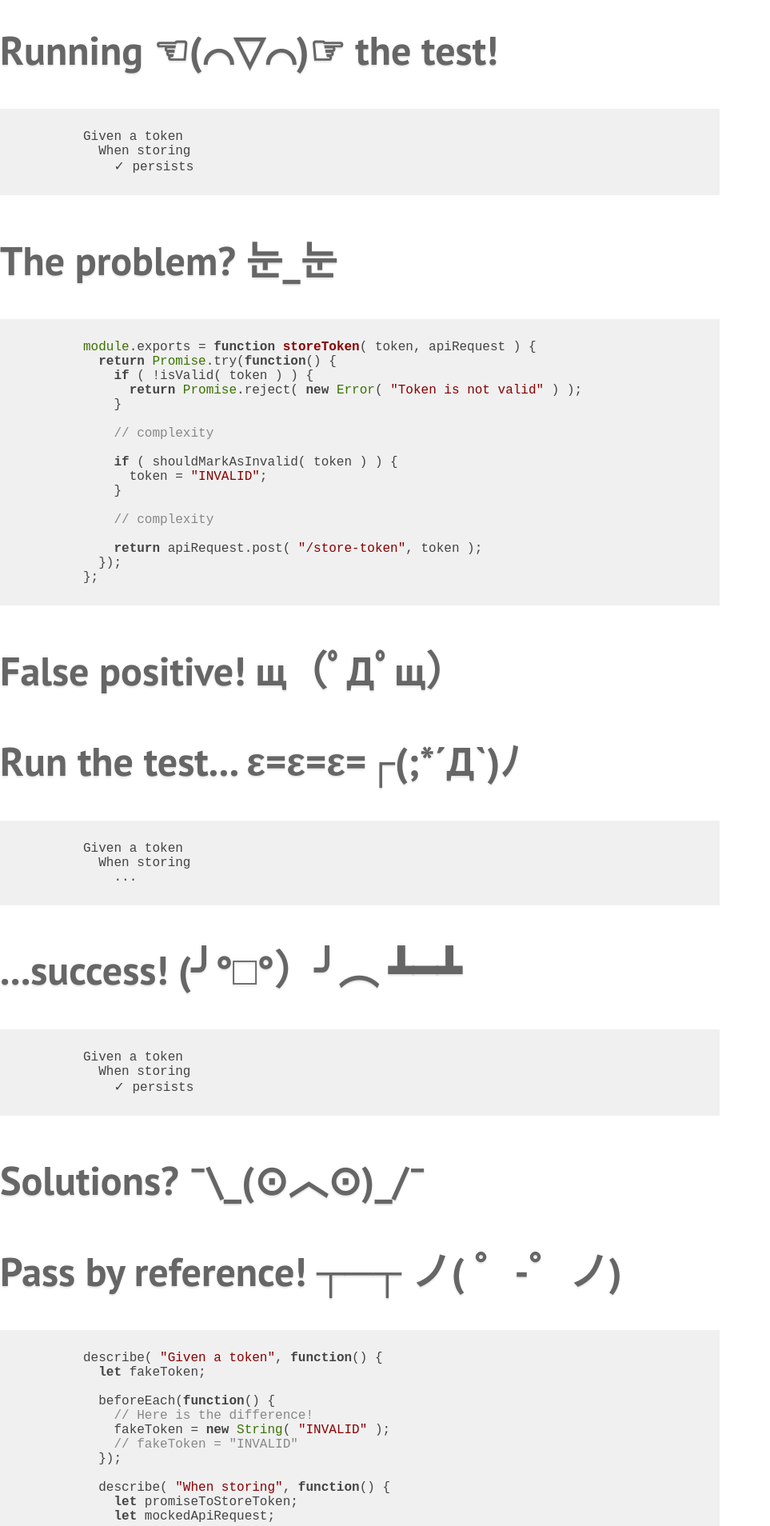
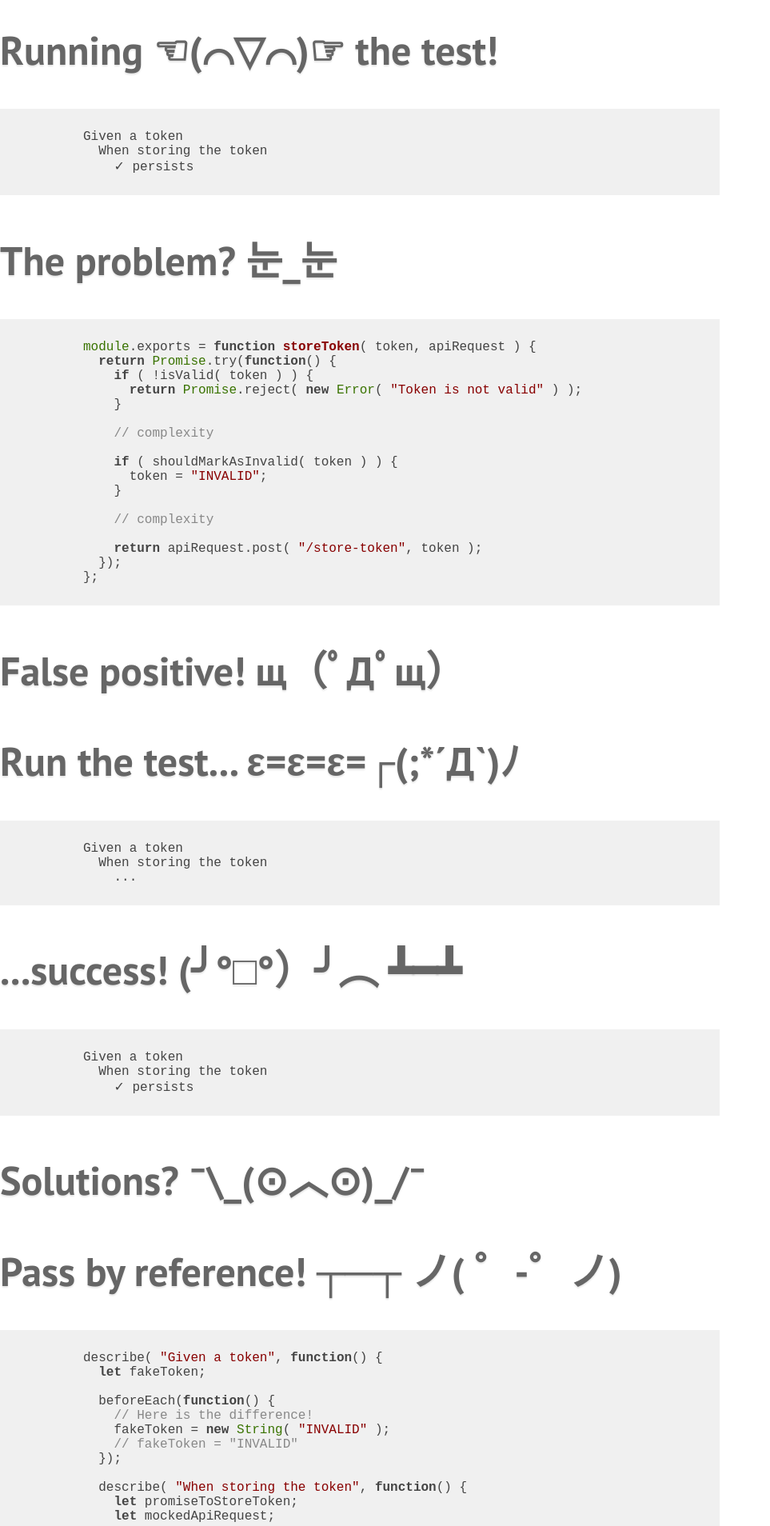
Before and after one commit to FagnerMartinsBrack/talk-mocking-and-false-positives, a plain HTML site: page presentation/index.html in a window 1280 px wide. Shown: the part 1700-3608 px from the top of the page at 80% size, without its empty margins (0-963 px from the left). Drawn offline with Linux system fonts and the light colour scheme; a script that the page names is missing; files whose address does not match are found by name.

Commit message:
Change to 'When storing the token'

```diff
--- a/presentation/index.html
+++ b/presentation/index.html
@@ -90,7 +90,7 @@
               fakeToken = "INVALID"
             });
 
-            describe( "When storing", function() {
+            describe( "When storing the token", function() {
               let promiseToStoreToken;
               let mockedApiRequest;
 
@@ -127,7 +127,7 @@
         <h2 class="secondary-header">Running ☜(⌒▽⌒)☞ the test!</h2>
         <pre><code class="nohighlight hljs">
           Given a token
-            When storing
+            When storing the token
               ✓ persists
         </code></pre>
       </div>
@@ -182,7 +182,7 @@
         <h2 class="secondary-header">Run the test... ε=ε=ε=┌(;*´Д`)ﾉ</h2>
         <pre><code class="nohighlight hljs">
           Given a token
-            When storing
+            When storing the token
               ...
         </code></pre>
       </div>
@@ -196,7 +196,7 @@
         <h2 class="secondary-header">...success! (╯°□°）╯︵ ┻━┻</h2>
         <pre><code class="nohighlight hljs">
           Given a token
-            When storing
+            When storing the token
               ✓ persists
         </code></pre>
       </div>
@@ -229,7 +229,7 @@
               // fakeToken = "INVALID"
             });
 
-            describe( "When storing", function() {
+            describe( "When storing the token", function() {
               let promiseToStoreToken;
               let mockedApiRequest;
 
@@ -275,7 +275,7 @@
                 fakeToken = randomString
               });
 
-              describe( `When storing '${randomString}'`, function() {
+              describe( `When storing the token '${randomString}'`, function() {
                 let promiseToStoreToken;
                 let mockedApiRequest;
 
```
Also changed, not shown: app/test/token/store-token-generative.spec.js (+1 -1 lines), app/test/token/store-token.spec.js (+1 -1 lines).
